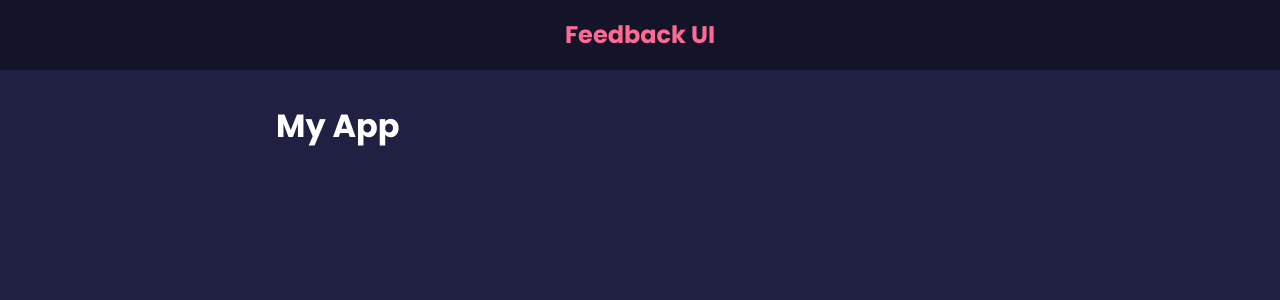
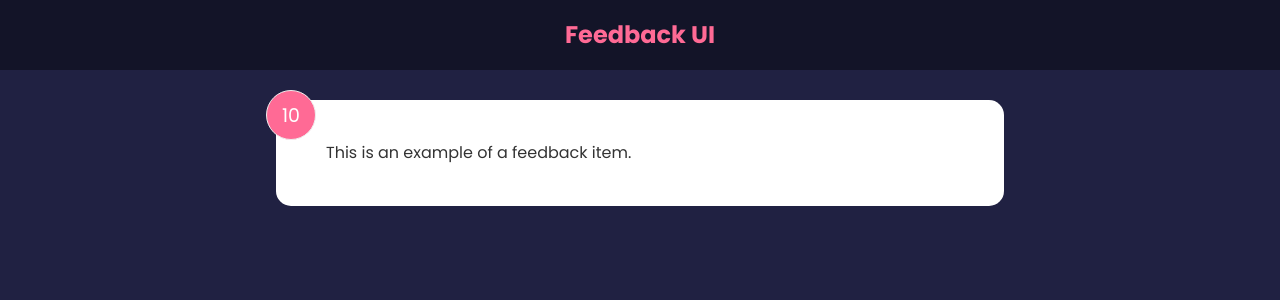
Before and after one commit to Koko-Dev/get-feedback, a React (Create React App) app: page / in a window 1280 px wide. Shown: the top 300 px of the page. Built offline with nearby package versions, Linux system fonts and the light colour scheme.

Commit message:
Create src/components/FeedbackItem which displays one feedback item with a number display and a text display;  import this component into App.js and display

```diff
--- a/src/App.js
+++ b/src/App.js
@@ -1,11 +1,12 @@
 import Header from './components/Header';
+import FeedbackItem from './components/FeedbackItem';
 
 function App () {
   return (
     <>
       <Header />
       <div className='container'>
-        <h1>My App</h1>
+        <FeedbackItem />
       </div>
     </>
 
--- /dev/null
+++ b/src/components/FeedbackItem.jsx
@@ -0,0 +1,16 @@
+import React, {useState} from 'react';
+
+function FeedbackItem () {
+  return (
+    <div className='card'>
+      <div className='num-display'>10</div>
+      {/* /.num-display */}
+      <div className='text-display'>
+        This is an example of a feedback item.
+      </div>
+      {/* /.text-display */}
+    </div>
+  );
+}
+
+export default FeedbackItem;
```
